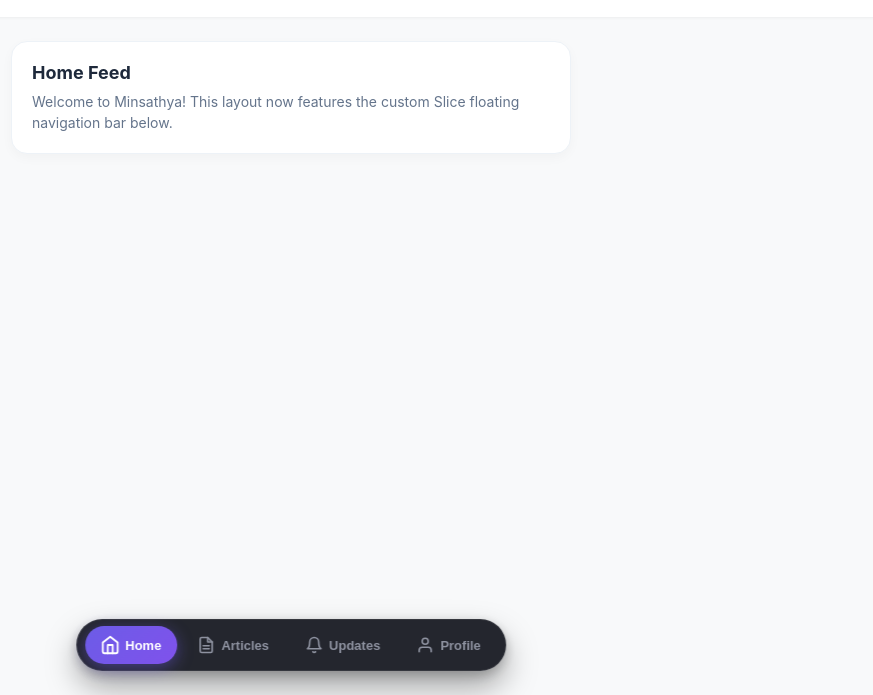
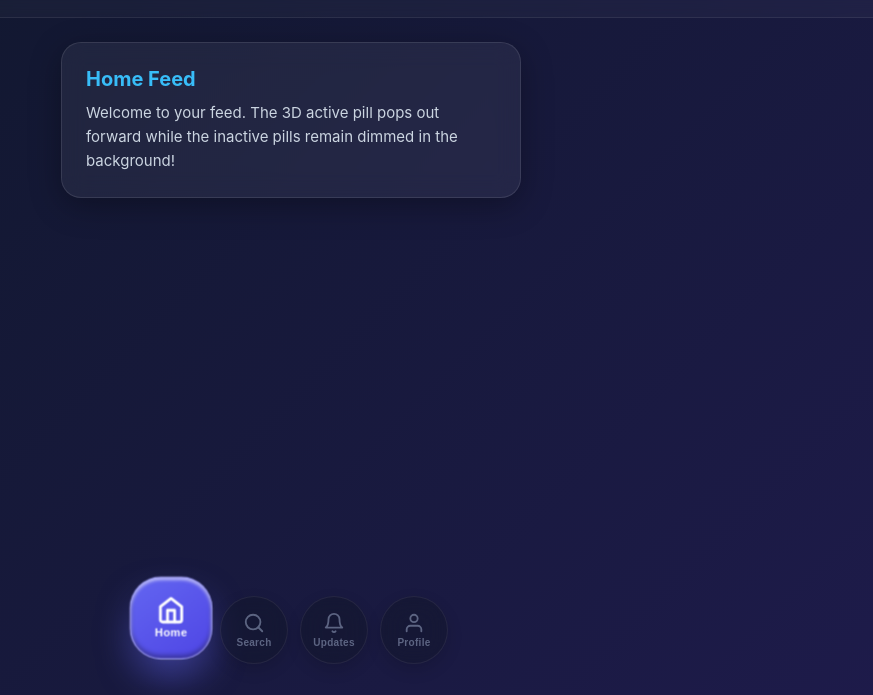
Before and after one commit to minsathya/minsathya-app, a plain HTML site: page index.html in a window 1280 px wide. Shown: the part 105-800 px from the top of the page, without its empty margins (349-1222 px from the left). Drawn offline with Linux system fonts and the light colour scheme.

Commit message:
Update index.html

```diff
--- a/index.html
+++ b/index.html
@@ -5,7 +5,7 @@
   <meta name="viewport" content="width=device-width, initial-scale=1.0, maximum-scale=1.0, user-scalable=no, viewport-fit=cover">
   <title>Minsathya</title>
   <style>
-    /* Base Reset & Body Styles */
+    /* Base Reset & Styling */
     * {
       box-sizing: border-box;
       margin: 0;
@@ -15,46 +15,47 @@
 
     body {
       font-family: -apple-system, BlinkMacSystemFont, "Segoe UI", Roboto, Helvetica, Arial, sans-serif;
-      background-color: #f8f9fa;
-      color: #1a1d20;
+      background: linear-gradient(135deg, #0f172a 0%, #1e1b4b 100%);
+      color: #ffffff;
       min-height: 100vh;
-      padding-bottom: 110px; /* Space for the floating bottom bar */
+      padding-bottom: 120px;
       display: flex;
       flex-direction: column;
       align-items: center;
     }
 
-    /* Top App Bar Header */
+    /* Header */
     header {
       width: 100%;
-      padding: 48px 20px 20px;
+      padding: 50px 20px 20px;
       text-align: center;
-      background: #ffffff;
-      box-shadow: 0 1px 3px rgba(0, 0, 0, 0.05);
+      background: rgba(255, 255, 255, 0.03);
+      backdrop-filter: blur(10px);
+      border-bottom: 1px solid rgba(255, 255, 255, 0.08);
     }
 
     header h1 {
       font-size: 26px;
       font-weight: 700;
-      color: #0f172a;
+      letter-spacing: 0.5px;
     }
 
     header p {
       font-size: 14px;
-      color: #64748b;
-      margin-top: 6px;
+      color: #94a3b8;
+      margin-top: 4px;
     }
 
     /* Content Area */
     .content-container {
       width: 100%;
-      max-width: 600px;
+      max-width: 500px;
       padding: 24px 20px;
     }
 
     .tab-content {
       display: none;
-      animation: fadeIn 0.3s ease;
+      animation: fadeIn 0.3s cubic-bezier(0.4, 0, 0.2, 1);
     }
 
     .tab-content.active {
@@ -62,166 +63,209 @@
     }
 
     @keyframes fadeIn {
-      from { opacity: 0; transform: translateY(6px); }
+      from { opacity: 0; transform: translateY(10px); }
       to { opacity: 1; transform: translateY(0); }
     }
 
     .card {
-      background: #ffffff;
-      border-radius: 16px;
-      padding: 20px;
-      margin-bottom: 16px;
-      box-shadow: 0 4px 12px rgba(0, 0, 0, 0.03);
-      border: 1px solid #edf2f7;
+      background: rgba(255, 255, 255, 0.06);
+      backdrop-filter: blur(12px);
+      border-radius: 20px;
+      padding: 24px;
+      border: 1px solid rgba(255, 255, 255, 0.1);
+      box-shadow: 0 8px 32px rgba(0, 0, 0, 0.3);
     }
 
     .card h3 {
-      font-size: 18px;
-      color: #1e293b;
-      margin-bottom: 8px;
+      font-size: 20px;
+      margin-bottom: 10px;
+      color: #38bdf8;
     }
 
     .card p {
-      font-size: 14px;
-      color: #64748b;
-      line-height: 1.5;
+      font-size: 15px;
+      color: #cbd5e1;
+      line-height: 1.6;
     }
 
-    /* Floating Slice-Style Navigation Bar */
-    .slice-nav-container {
+    /* Search Box styling inside Search Tab */
+    .search-input {
+      width: 100%;
+      padding: 14px 18px;
+      border-radius: 12px;
+      border: 1px solid rgba(255, 255, 255, 0.15);
+      background: rgba(0, 0, 0, 0.2);
+      color: #ffffff;
+      font-size: 15px;
+      margin-top: 12px;
+      outline: none;
+    }
+
+    /* ---------------------------------------------------- */
+    /* SEPARATE 3D FLOATING CIRCLE / PILL NAVIGATION BAR   */
+    /* ---------------------------------------------------- */
+    .floating-nav {
       position: fixed;
-      bottom: 24px;
+      bottom: 28px;
       left: 50%;
       transform: translateX(-50%);
-      background: rgba(18, 20, 29, 0.92);
-      backdrop-filter: blur(16px);
-      -webkit-backdrop-filter: blur(16px);
-      padding: 6px 8px;
-      border-radius: 40px;
-      border: 1px solid rgba(255, 255, 255, 0.08);
-      box-shadow: 0 16px 32px rgba(0, 0, 0, 0.35), 0 4px 12px rgba(0, 0, 0, 0.2);
       display: flex;
       align-items: center;
-      gap: 4px;
+      gap: 12px; /* Spacing between independent circles */
       z-index: 9999;
-      width: max-content;
-      max-width: 92vw;
+      padding: 0 10px;
     }
 
-    .nav-item {
+    /* Individual Circular/Pill Button */
+    .nav-pill {
       display: flex;
+      flex-direction: column;
       align-items: center;
-      gap: 6px;
-      padding: 10px 16px;
-      border-radius: 30px;
-      color: #8E92A0;
-      font-size: 13px;
-      font-weight: 600;
-      border: none;
-      background: transparent;
+      justify-content: center;
+      width: 68px;
+      height: 68px;
+      border-radius: 50%; /* Circle shape */
+      border: 1px solid rgba(255, 255, 255, 0.12);
+      background: rgba(18, 20, 29, 0.55); /* Dimmed background */
+      backdrop-filter: blur(12px);
+      -webkit-backdrop-filter: blur(12px);
+      color: #94a3b8;
       cursor: pointer;
-      transition: all 0.3s cubic-bezier(0.4, 0, 0.2, 1);
-      user-select: none;
-      white-space: nowrap;
+      opacity: 0.55; /* Dimmed state for non-active buttons */
+      transition: all 0.35s cubic-bezier(0.34, 1.56, 0.64, 1);
+      box-shadow: 0 6px 16px rgba(0, 0, 0, 0.25);
     }
 
-    .nav-item svg {
-      width: 18px;
-      height: 18px;
+    .nav-pill svg {
+      width: 22px;
+      height: 22px;
       stroke: currentColor;
-      stroke-width: 2.2;
+      stroke-width: 2;
       stroke-linecap: round;
       stroke-linejoin: round;
       fill: none;
-      transition: transform 0.2s ease, stroke 0.3s ease;
+      transition: transform 0.3s ease;
     }
 
-    /* Slice Purple Active Highlight */
-    .nav-item.active {
-      background: linear-gradient(135deg, #6C5CE7, #8052EC);
-      color: #FFFFFF;
-      box-shadow: 0 4px 16px rgba(108, 92, 231, 0.45);
+    .nav-pill span {
+      font-size: 10px;
+      font-weight: 600;
+      margin-top: 3px;
+      letter-spacing: 0.3px;
     }
 
-    .nav-item.active svg {
-      transform: scale(1.1);
+    /* 3D POPPING ACTIVE FACE STATE */
+    .nav-pill.active {
+      opacity: 1; /* Fully visible */
+      transform: translateY(-12px) scale(1.12); /* Elevates forward in 3D */
+      border-radius: 28px; /* Smooth elongated pill */
+      width: 74px;
+      height: 74px;
+      background: linear-gradient(145deg, #6366f1, #4f46e5); /* Vibrant gradient */
+      color: #ffffff;
+      border: 1px solid rgba(255, 255, 255, 0.4);
+
+      /* 3D Depth Shadow & Inner Lighting Effect */
+      box-shadow:
+        0 16px 32px -4px rgba(99, 102, 241, 0.6),
+        0 8px 16px -2px rgba(0, 0, 0, 0.4),
+        inset 0 2px 3px rgba(255, 255, 255, 0.6), /* Top 3D highlight */
+        inset 0 -3px 4px rgba(0, 0, 0, 0.3);      /* Bottom 3D shadow */
     }
 
-    .nav-item:active {
-      transform: scale(0.95);
+    .nav-pill.active svg {
+      transform: scale(1.15);
+      stroke-width: 2.4;
+    }
+
+    .nav-pill:active {
+      transform: scale(0.92);
     }
   </style>
 </head>
 <body>
 
-  <!-- Top App Header -->
+  <!-- Header -->
   <header>
-    <h1>Welcome to Minsathya</h1>
-    <p>Your live app content updates in real-time.</p>
+    <h1>Minsathya</h1>
+    <p>Live App Experience</p>
   </header>
 
-  <!-- Page Content Tabs -->
+  <!-- Page Sections -->
   <main class="content-container">
+
+    <!-- Home Tab -->
     <div id="home" class="tab-content active">
       <div class="card">
         <h3>Home Feed</h3>
-        <p>Welcome to Minsathya! This layout now features the custom Slice floating navigation bar below.</p>
+        <p>Welcome to your feed. The 3D active pill pops out forward while the inactive pills remain dimmed in the background!</p>
       </div>
     </div>
 
-    <div id="articles" class="tab-content">
+    <!-- Search Tab -->
+    <div id="search" class="tab-content">
       <div class="card">
-        <h3>Articles</h3>
-        <p>Your latest articles and posts will appear inside this tab.</p>
+        <h3>Search</h3>
+        <p>Find articles, news, and updates quickly.</p>
+        <input type="text" class="search-input" placeholder="Type here to search..." />
       </div>
     </div>
 
+    <!-- Updates Tab -->
     <div id="updates" class="tab-content">
       <div class="card">
         <h3>Live Updates</h3>
-        <p>Check out news and notifications here.</p>
+        <p>Stay updated with instant real-time notifications and announcements.</p>
       </div>
     </div>
 
+    <!-- Profile Tab -->
     <div id="profile" class="tab-content">
       <div class="card">
-        <h3>My Profile</h3>
-        <p>Manage your account settings and preferences here.</p>
+        <h3>User Profile</h3>
+        <p>Manage your settings, personal preferences, and account info here.</p>
       </div>
     </div>
+
   </main>
 
-  <!-- Floating Slice Navigation Bar -->
-  <nav class="slice-nav-container">
-    <button class="nav-item active" onclick="switchTab(this, 'home')">
+  <!-- 4 SEPARATE 3D FLOATING CIRCLE PILLS -->
+  <nav class="floating-nav">
+
+    <!-- 1. Home -->
+    <button class="nav-pill active" onclick="switchTab(this, 'home')">
       <svg viewBox="0 0 24 24"><path d="M3 9l9-7 9 7v11a2 2 0 0 1-2 2H5a2 2 0 0 1-2-2z"></path><polyline points="9 22 9 12 15 12 15 22"></polyline></svg>
       <span>Home</span>
     </button>
 
-    <button class="nav-item" onclick="switchTab(this, 'articles')">
-      <svg viewBox="0 0 24 24"><path d="M14 2H6a2 2 0 0 0-2 2v16a2 2 0 0 0 2 2h12a2 2 0 0 0 2-2V8z"></path><polyline points="14 2 14 8 20 8"></polyline><line x1="16" y1="13" x2="8" y2="13"></line><line x1="16" y1="17" x2="8" y2="17"></line></svg>
-      <span>Articles</span>
+    <!-- 2. Search -->
+    <button class="nav-pill" onclick="switchTab(this, 'search')">
+      <svg viewBox="0 0 24 24"><circle cx="11" cy="11" r="8"></circle><line x1="21" y1="21" x2="16.65" y2="16.65"></line></svg>
+      <span>Search</span>
     </button>
 
-    <button class="nav-item" onclick="switchTab(this, 'updates')">
+    <!-- 3. Updates -->
+    <button class="nav-pill" onclick="switchTab(this, 'updates')">
       <svg viewBox="0 0 24 24"><path d="M18 8A6 6 0 0 0 6 8c0 7-3 9-3 9h18s-3-2-3-9"></path><path d="M13.73 21a2 2 0 0 1-3.46 0"></path></svg>
       <span>Updates</span>
     </button>
 
-    <button class="nav-item" onclick="switchTab(this, 'profile')">
+    <!-- 4. Profile -->
+    <button class="nav-pill" onclick="switchTab(this, 'profile')">
       <svg viewBox="0 0 24 24"><path d="M20 21v-2a4 4 0 0 0-4-4H8a4 4 0 0 0-4 4v2"></path><circle cx="12" cy="7" r="4"></circle></svg>
       <span>Profile</span>
     </button>
+
   </nav>
 
   <!-- Tab Switcher Script -->
   <script>
     function switchTab(button, tabId) {
-      // 1. Highlight clicked tab
-      document.querySelectorAll('.nav-item').forEach(item => item.classList.remove('active'));
+      // 1. Set 3D active state on clicked pill
+      document.querySelectorAll('.nav-pill').forEach(pill => pill.classList.remove('active'));
       button.classList.add('active');
 
-      // 2. Display selected tab content
+      // 2. Show corresponding page section
       document.querySelectorAll('.tab-content').forEach(content => content.classList.remove('active'));
       document.getElementById(tabId).classList.add('active');
     }
```
